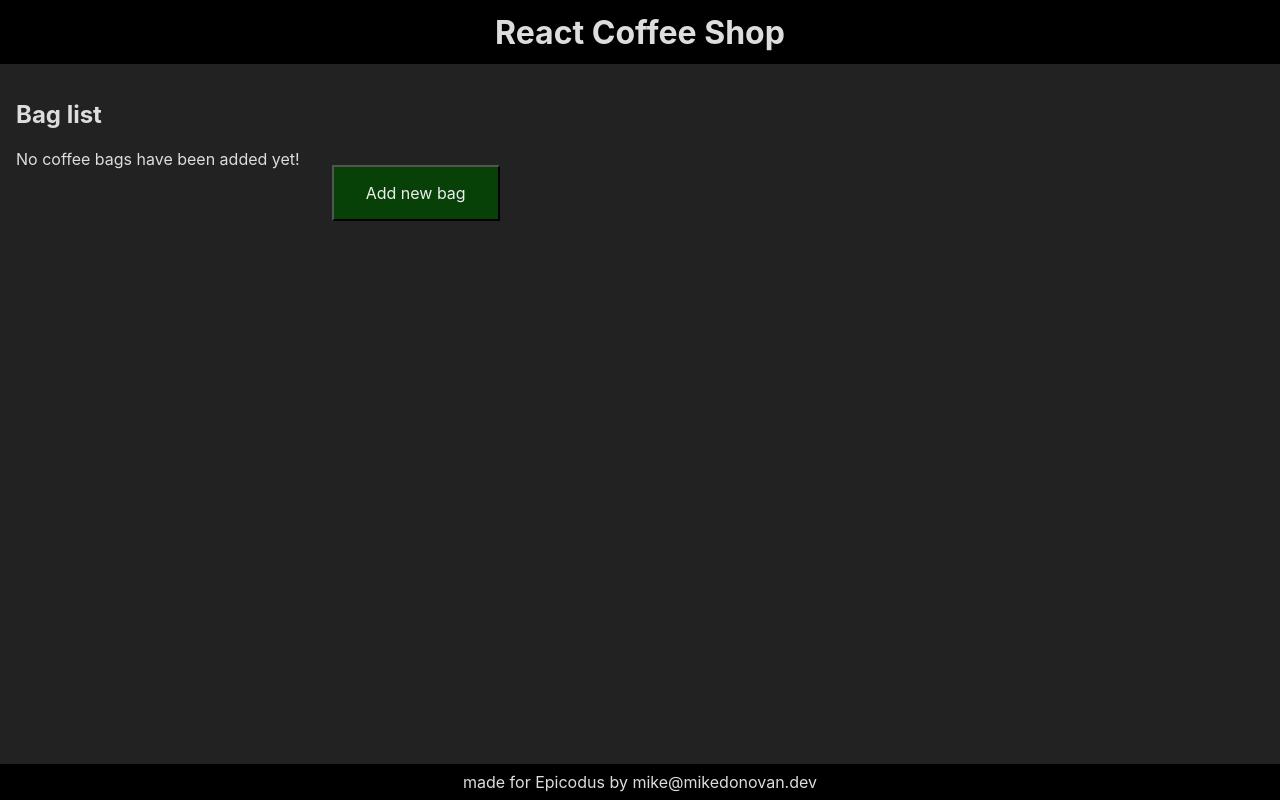
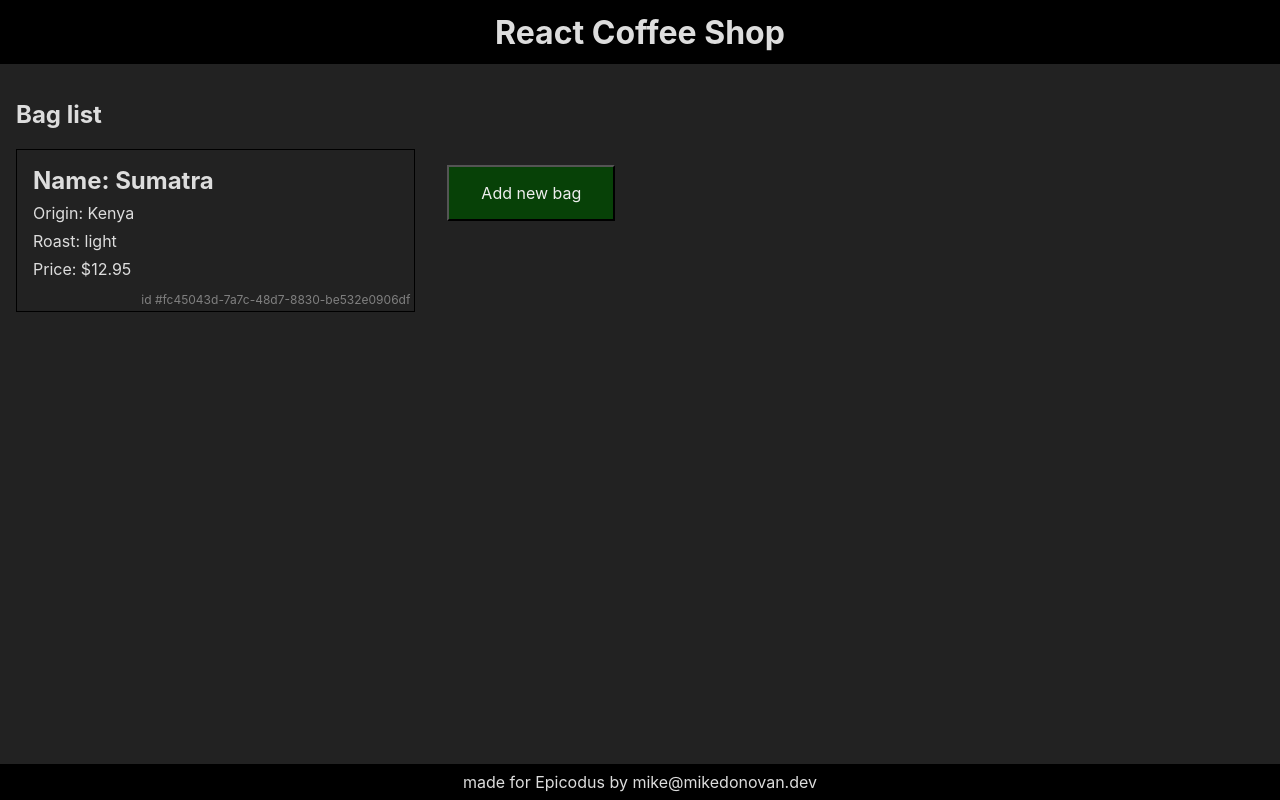
Before and after one commit to eggborne/coffee-shop, a React (Create React App) app: page / in a window 1280 px wide. Built offline with nearby package versions, Linux system fonts and the light colour scheme.

Commit message:
Create BagListItem

```diff
--- a/src/components/BagList.js
+++ b/src/components/BagList.js
@@ -1,12 +1,16 @@
 import React from 'react';
 import PropTypes from 'prop-types';
+import BagListItem from './BagListItem';
+
 function BagList(props) {
   return (
     <React.Fragment>
       <h2>Bag list</h2>
       <div className="item-list">
         {props.bagList.length ?
-          <div>list the bags!</div>
+          props.bagList.map(bag =>
+            <BagListItem bag={bag} key={bag.id} />
+          )
           :
           <div>No coffee bags have been added yet!</div>
         }
@@ -22,4 +26,5 @@
   bagList: PropTypes.arrayOf(PropTypes.object),
   onClickAddNewBag: PropTypes.func,
 }
+
 export default BagList;
--- /dev/null
+++ b/src/components/BagListItem.js
@@ -0,0 +1,21 @@
+import React from 'react';
+import PropTypes from 'prop-types';
+
+function BagListItem(props) {
+  const formattedPrice = '$' + (props.bag.price / 100);
+  return (
+    <div className='item-list-entry'>
+      <div>Name: {props.bag.name}</div>
+      <div>Origin: {props.bag.origin}</div>
+      <div>Roast: {props.bag.roast}</div>
+      <div>Price: {formattedPrice}</div>
+      <div>id #{props.bag.id}</div>
+    </div>
+  );
+}
+
+BagListItem.propTypes = {
+  bag: PropTypes.object,
+}
+
+export default BagListItem;
--- a/src/components/CoffeeControl.js
+++ b/src/components/CoffeeControl.js
@@ -1,13 +1,15 @@
 import React from 'react';
 import Header from './Header';
+import BagList from './BagList';
 import { v4 } from 'uuid';
-import BagList from './BagList';
 
 class CoffeeControl extends React.Component {
   constructor(props) {
     super(props);
     this.state = {
-      bagList: [],
+      bagList: [
+       { name: 'Sumatra', origin: 'Kenya', roast: 'light', price: 1295, id: v4() },
+      ],
       selectedCoffee: null,
       modalShowing: null,
     };
--- a/src/index.css
+++ b/src/index.css
@@ -126,10 +126,8 @@
   font-size: 150%;
   font-weight: bold;
 }
-.item-list-entry > div:nth-child(3) {
-  font-style: italic;
-}
-.item-list-entry > div:nth-last-child(2) {
+
+.item-list-entry > div:nth-last-child(1) {
   position: absolute;
   bottom: 0.25rem;
   right: 0.25rem;
```
